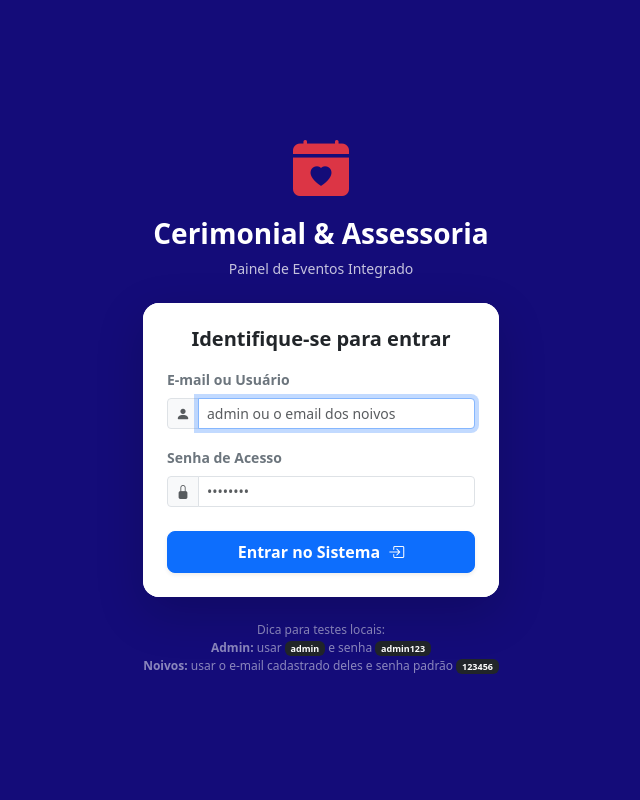
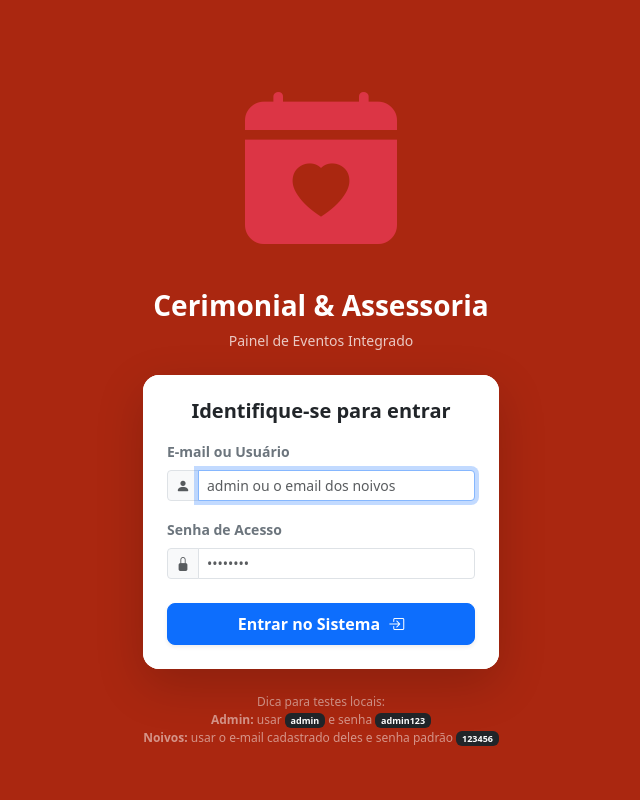
Before and after one commit to EwerthonSouza/Sis_Casamento, a PHP site: page / in a window 1280 px wide. Shown: the whole page, without its empty margins (319-959 px from the left). Run offline with PHP 8.4, Linux system fonts and the light colour scheme.

Commit message:
Plano de fundo voltou p/ a cor vermelha

```diff
--- a/index.php
+++ b/index.php
@@ -67,7 +67,7 @@ if ($_SERVER['REQUEST_METHOD'] === 'POST') {
     <style>
         /* Força o fundo marrom escuro liso e remove qualquer imagem nesta tela */
         body {
-            background-color: #140c79 !important;
+            background-color: #aa2710 !important;
             background-image: none !important;
             background-repeat: no-repeat !important;
             min-height: 100vh;
@@ -83,7 +83,7 @@ if ($_SERVER['REQUEST_METHOD'] === 'POST') {
         <div class="col-md-5 col-lg-4">
 
             <div class="text-center text-white mb-4">
-                <i class="bi bi-calendar-heart-fill text-danger" style="font-size: 3.5rem;"></i>
+                <i class="bi bi-calendar-heart-fill text-danger" style="font-size: 9.5rem;"></i>
                 <h3 class="mt-2 fw-bold">Cerimonial & Assessoria</h3>
                 <p class="opacity-75 small">Painel de Eventos Integrado</p>
             </div>
```
